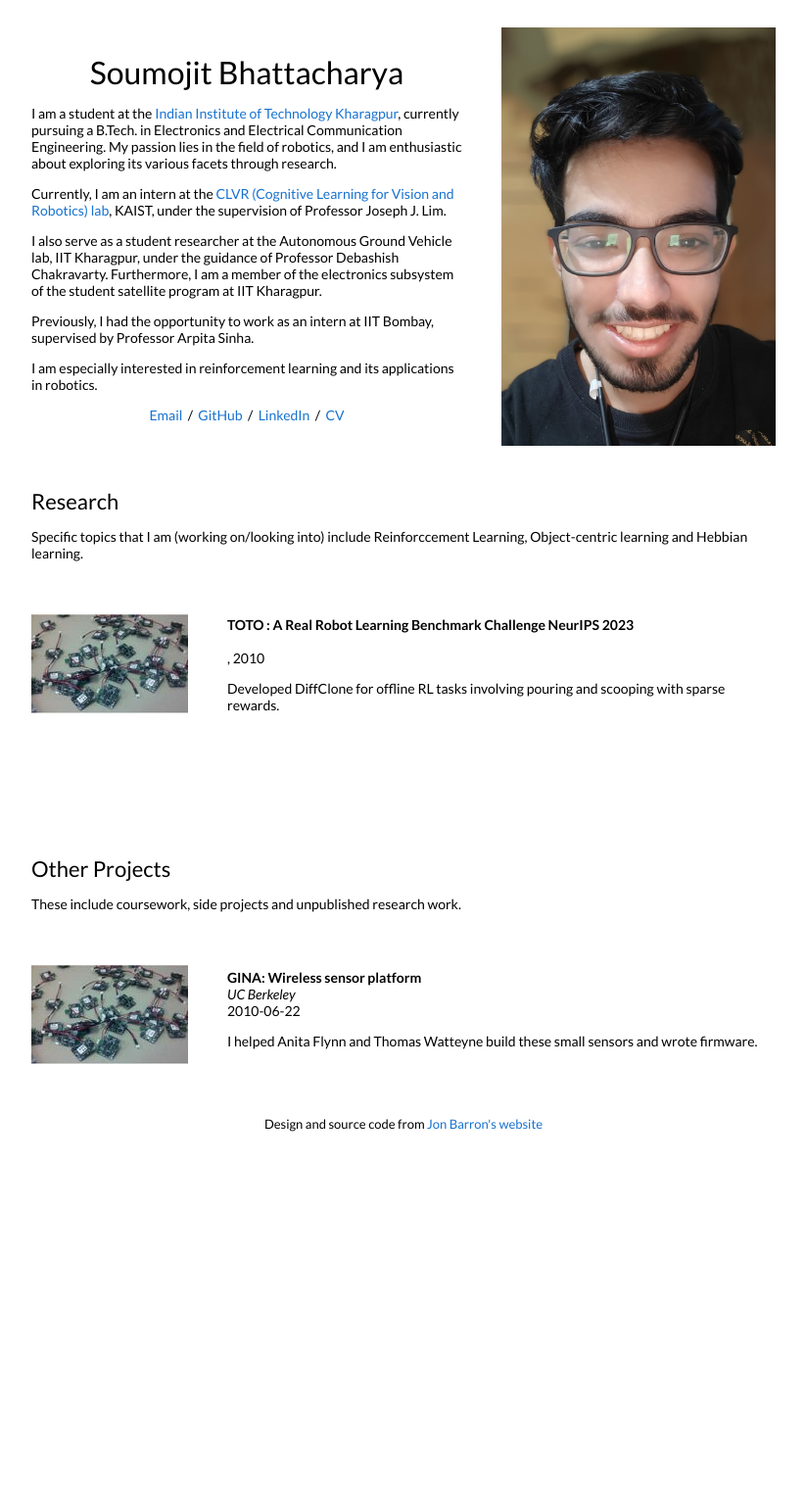
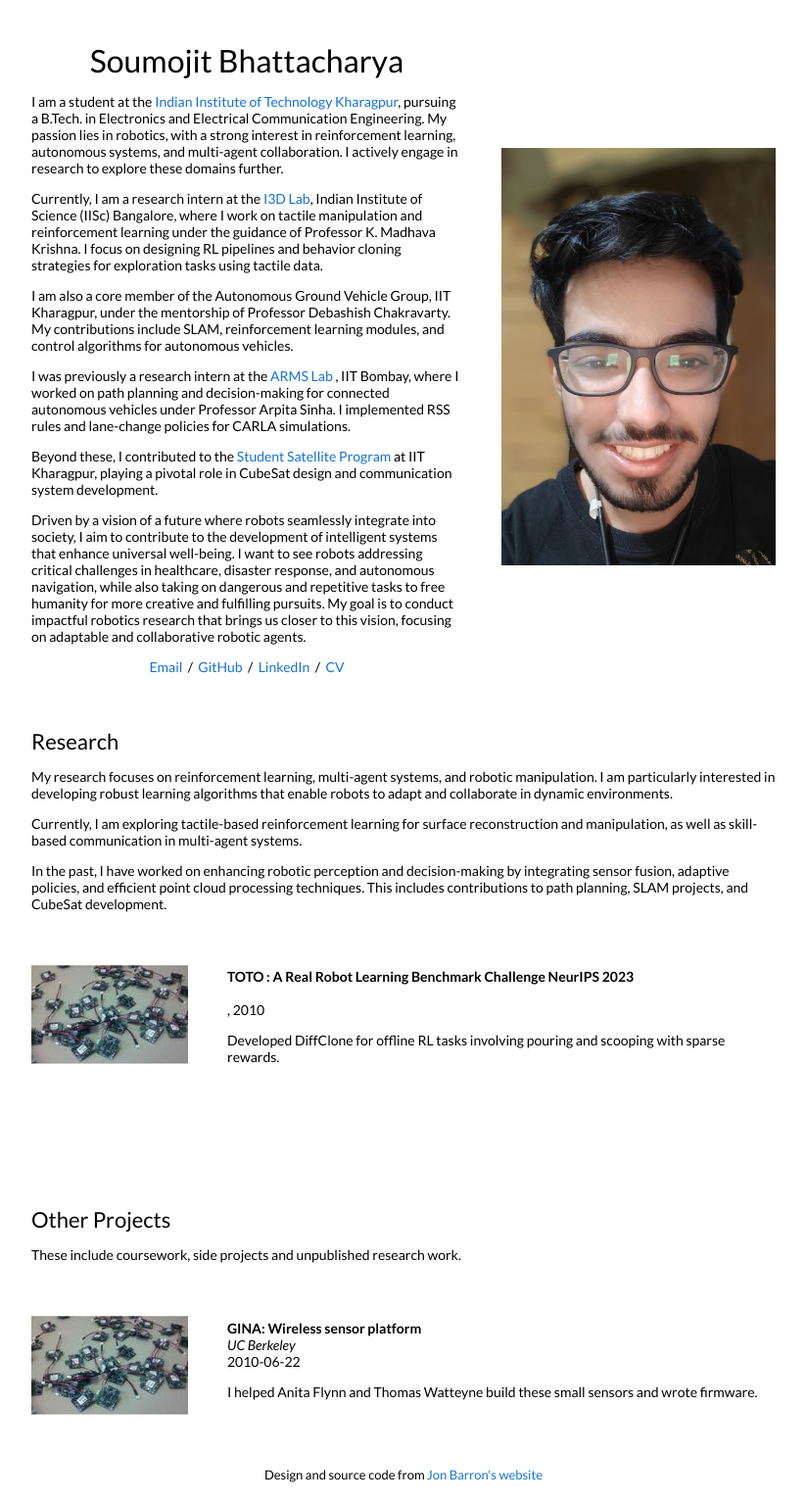
Before and after one commit to BabaYaga840/BabaYaga840.github.io, a Jekyll site: the page built from _posts/2023-09-22-diffclone.markdown, in a window 1280 px wide. Shown: the whole page at 98% size, without its empty margins (228-1051 px from the left). Built offline with Jekyll 4.4.1, drawn with Linux system fonts in a browser that asks for light colours; before the commit the page ends 1176 px from its top, so only the background shows below that.

Commit message:
Update default.html

```diff
--- a/_layouts/default.html
+++ b/_layouts/default.html
@@ -35,20 +35,24 @@
                 Soumojit Bhattacharya
               </h1>
               <p>
-                I am a student at the <a href="https://www.iitkgp.ac.in/">Indian Institute of Technology Kharagpur</a>, currently pursuing a B.Tech. in Electronics and Electrical Communication Engineering. My passion lies in the field of robotics, and I am enthusiastic about exploring its various facets through research.
+    I am a student at the <a href="https://www.iitkgp.ac.in/">Indian Institute of Technology Kharagpur</a>, pursuing a B.Tech. in Electronics and Electrical Communication Engineering. My passion lies in robotics, with a strong interest in reinforcement learning, autonomous systems, and multi-agent collaboration. I actively engage in research to explore these domains further.
 </p>
 <p>
-                Currently, I am an intern at the <a href="https://www.clvrai.com/"> CLVR (Cognitive Learning for Vision and Robotics) lab</a>, KAIST, under the supervision of Professor Joseph J. Lim.
+    Currently, I am a research intern at the <a href="https://cambum.net/I3D.htm">I3D Lab</a>, Indian Institute of Science (IISc) Bangalore, where I work on tactile manipulation and reinforcement learning under the guidance of Professor K. Madhava Krishna. I focus on designing RL pipelines and behavior cloning strategies for exploration tasks using tactile data.
 </p>
 <p>
-                I also serve as a student researcher at the Autonomous Ground Vehicle lab, IIT Kharagpur, under the guidance of Professor Debashish Chakravarty. Furthermore, I am a member of the electronics subsystem of the student satellite program at IIT Kharagpur.
+    I am also a core member of the Autonomous Ground Vehicle Group, IIT Kharagpur, under the mentorship of Professor Debashish Chakravarty. My contributions include SLAM, reinforcement learning modules, and control algorithms for autonomous vehicles.
 </p>
 <p>
-                Previously, I had the opportunity to work as an intern at IIT Bombay, supervised by Professor Arpita Sinha.
+    I was previously a research intern at the <a href="https://www.sc.iitb.ac.in/robotics/"> ARMS Lab </a> , IIT Bombay, where I worked on path planning and decision-making for connected autonomous vehicles under Professor Arpita Sinha. I implemented RSS rules and lane-change policies for CARLA simulations.
 </p>
 <p>
-                I am especially interested in reinforcement learning and its applications in robotics.
+    Beyond these, I contributed to the <a href="https://www.linkedin.com/company/sspiitgp/posts/?feedView=all">Student Satellite Program</a> at IIT Kharagpur, playing a pivotal role in CubeSat design and communication system development.
 </p>
+<p>
+    Driven by a vision of a future where robots seamlessly integrate into society, I aim to contribute to the development of intelligent systems that enhance universal well-being. I want to see robots addressing critical challenges in healthcare, disaster response, and autonomous navigation, while also taking on dangerous and repetitive tasks to free humanity for more creative and fulfilling pursuits. My goal is to conduct impactful robotics research that brings us closer to this vision, focusing on adaptable and collaborative robotic agents.
+</p>
+
 
               <p style="text-align:center">
                 <a href="mailto:soumojit048@gmail.com">Email</a> &nbsp;/&nbsp;
@@ -68,8 +72,15 @@
             <td style="padding:2.5%;width:100%;vertical-align:middle">
               <h2>Research</h2>
 <p>
-                Specific topics that I am (working on/looking into) include Reinforccement Learning, Object-centric learning and Hebbian learning.
+    My research focuses on reinforcement learning, multi-agent systems, and robotic manipulation. I am particularly interested in developing robust learning algorithms that enable robots to adapt and collaborate in dynamic environments.
 </p>
+<p>
+    Currently, I am exploring tactile-based reinforcement learning for surface reconstruction and manipulation, as well as skill-based communication in multi-agent systems.
+</p>
+<p>
+    In the past, I have worked on enhancing robotic perception and decision-making by integrating sensor fusion, adaptive policies, and efficient point cloud processing techniques. This includes contributions to path planning, SLAM projects, and CubeSat development.
+</p>
+
             </td>
           </tr>
         </table>
```
Lines whose indentation alone changed are shown as unchanged.
